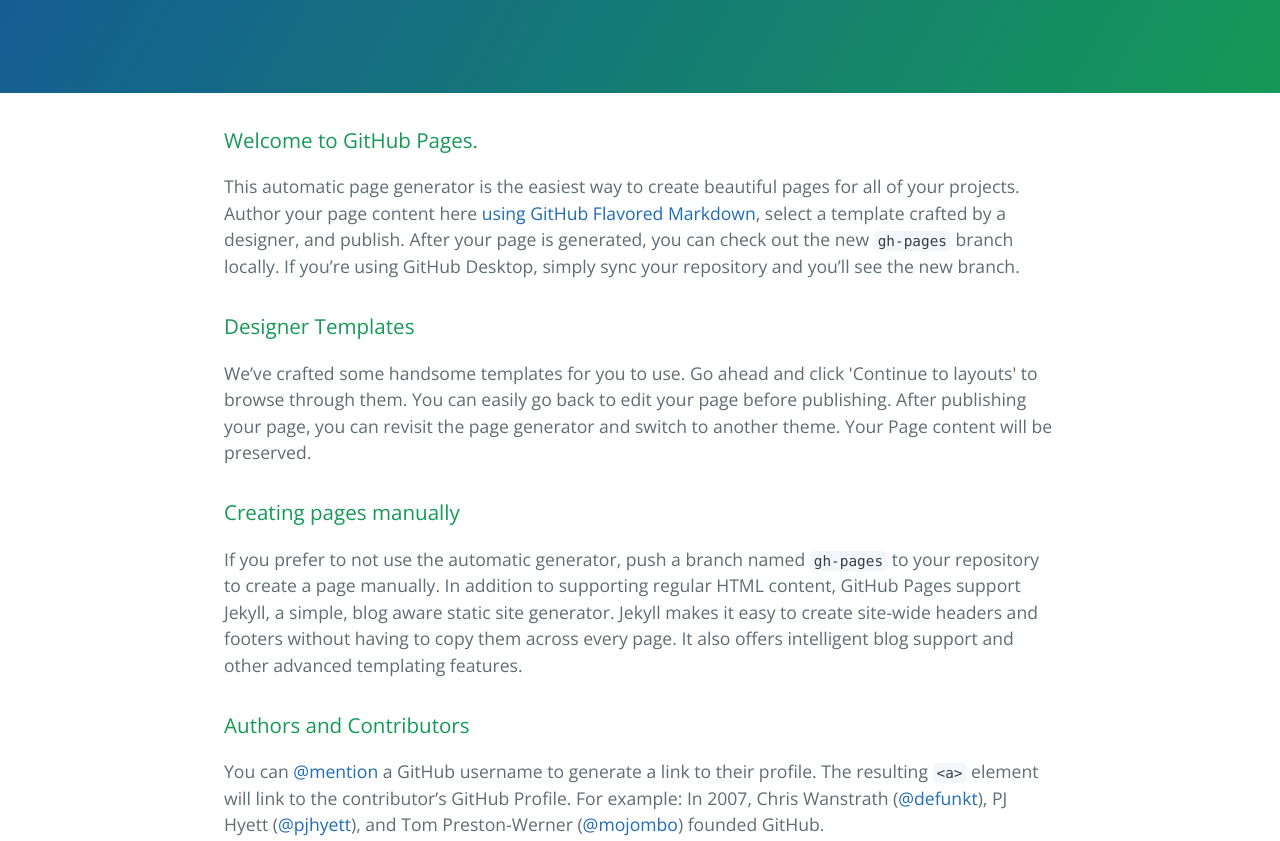
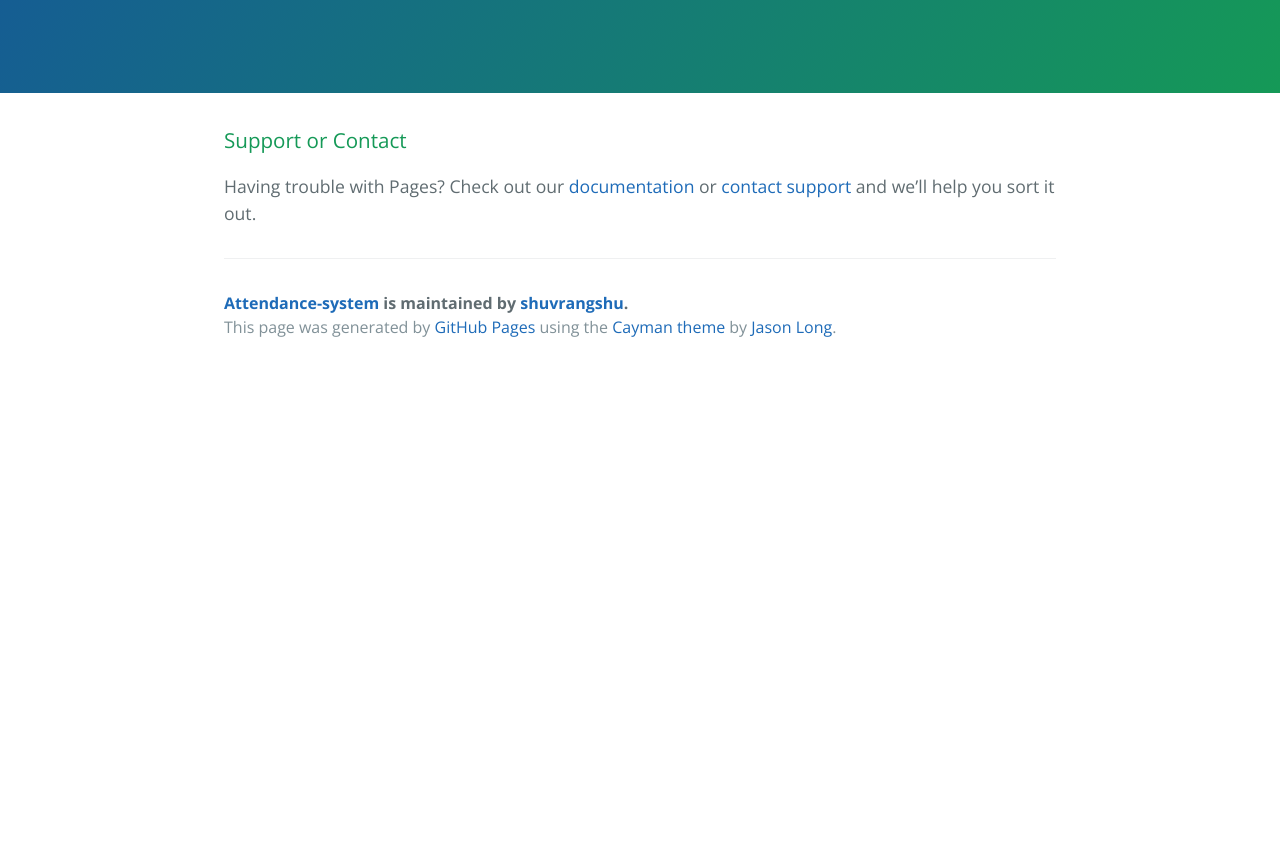
Before and after one commit to shuvrangshu/Attendance-System, a plain HTML site: page index.html in a window 1280 px wide. Shown: the part 243-1084 px from the top of the page. After the commit the page ends 800 px from the top, so only its background shows below. Drawn offline with nearby package versions, Linux system fonts and the light colour scheme.

```diff
--- a/index.html
+++ b/index.html
@@ -20,26 +20,6 @@
 
     <section class="main-content">
       <h3>
-<a id="welcome-to-github-pages" class="anchor" href="#welcome-to-github-pages" aria-hidden="true"><span class="octicon octicon-link"></span></a>Welcome to GitHub Pages.</h3>
-
-<p>This automatic page generator is the easiest way to create beautiful pages for all of your projects. Author your page content here <a href="https://guides.github.com/features/mastering-markdown/">using GitHub Flavored Markdown</a>, select a template crafted by a designer, and publish. After your page is generated, you can check out the new <code>gh-pages</code> branch locally. If you’re using GitHub Desktop, simply sync your repository and you’ll see the new branch.</p>
-
-<h3>
-<a id="designer-templates" class="anchor" href="#designer-templates" aria-hidden="true"><span class="octicon octicon-link"></span></a>Designer Templates</h3>
-
-<p>We’ve crafted some handsome templates for you to use. Go ahead and click 'Continue to layouts' to browse through them. You can easily go back to edit your page before publishing. After publishing your page, you can revisit the page generator and switch to another theme. Your Page content will be preserved.</p>
-
-<h3>
-<a id="creating-pages-manually" class="anchor" href="#creating-pages-manually" aria-hidden="true"><span class="octicon octicon-link"></span></a>Creating pages manually</h3>
-
-<p>If you prefer to not use the automatic generator, push a branch named <code>gh-pages</code> to your repository to create a page manually. In addition to supporting regular HTML content, GitHub Pages support Jekyll, a simple, blog aware static site generator. Jekyll makes it easy to create site-wide headers and footers without having to copy them across every page. It also offers intelligent blog support and other advanced templating features.</p>
-
-<h3>
-<a id="authors-and-contributors" class="anchor" href="#authors-and-contributors" aria-hidden="true"><span class="octicon octicon-link"></span></a>Authors and Contributors</h3>
-
-<p>You can <a href="https://github.com/blog/821" class="user-mention">@mention</a> a GitHub username to generate a link to their profile. The resulting <code>&lt;a&gt;</code> element will link to the contributor’s GitHub Profile. For example: In 2007, Chris Wanstrath (<a href="https://github.com/defunkt" class="user-mention">@defunkt</a>), PJ Hyett (<a href="https://github.com/pjhyett" class="user-mention">@pjhyett</a>), and Tom Preston-Werner (<a href="https://github.com/mojombo" class="user-mention">@mojombo</a>) founded GitHub.</p>
-
-<h3>
 <a id="support-or-contact" class="anchor" href="#support-or-contact" aria-hidden="true"><span class="octicon octicon-link"></span></a>Support or Contact</h3>
 
 <p>Having trouble with Pages? Check out our <a href="https://help.github.com/pages">documentation</a> or <a href="https://github.com/contact">contact support</a> and we’ll help you sort it out.</p>
```
Also changed, not shown: params.json (+1 -1 lines).
